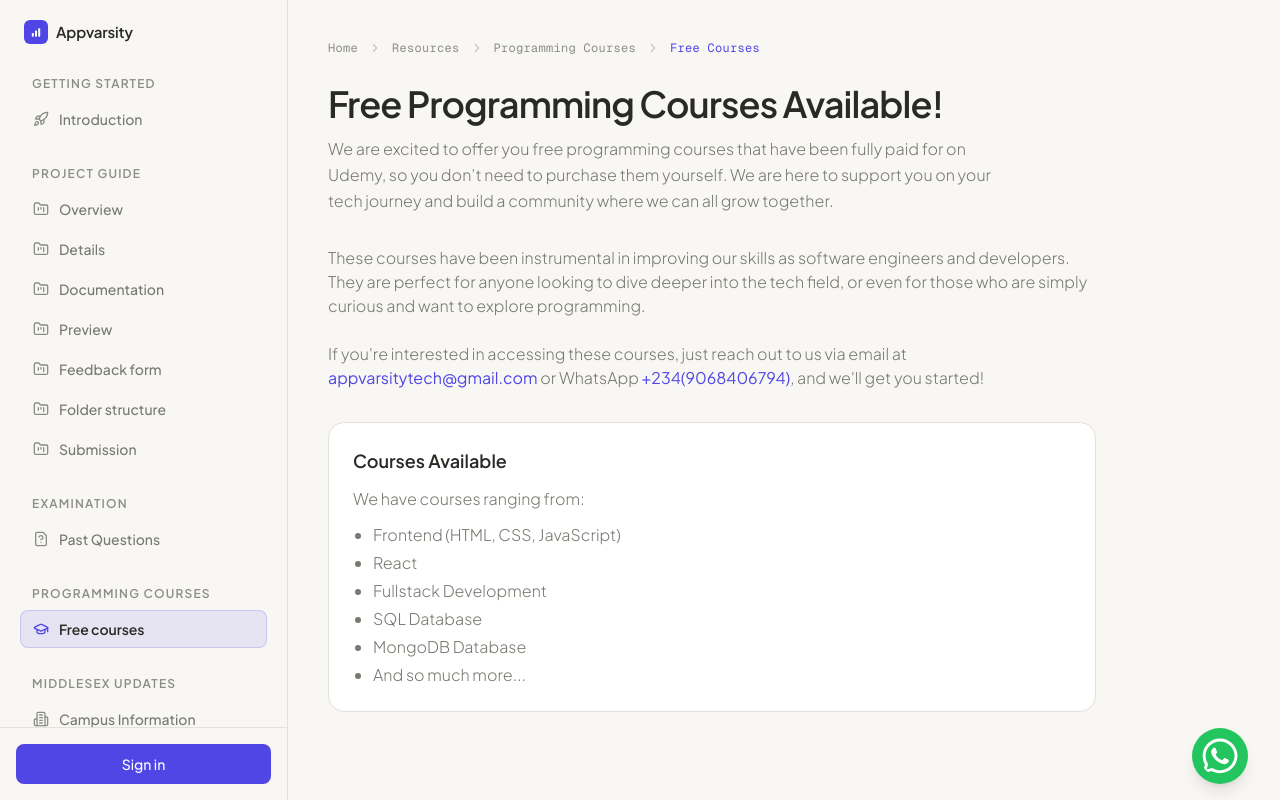
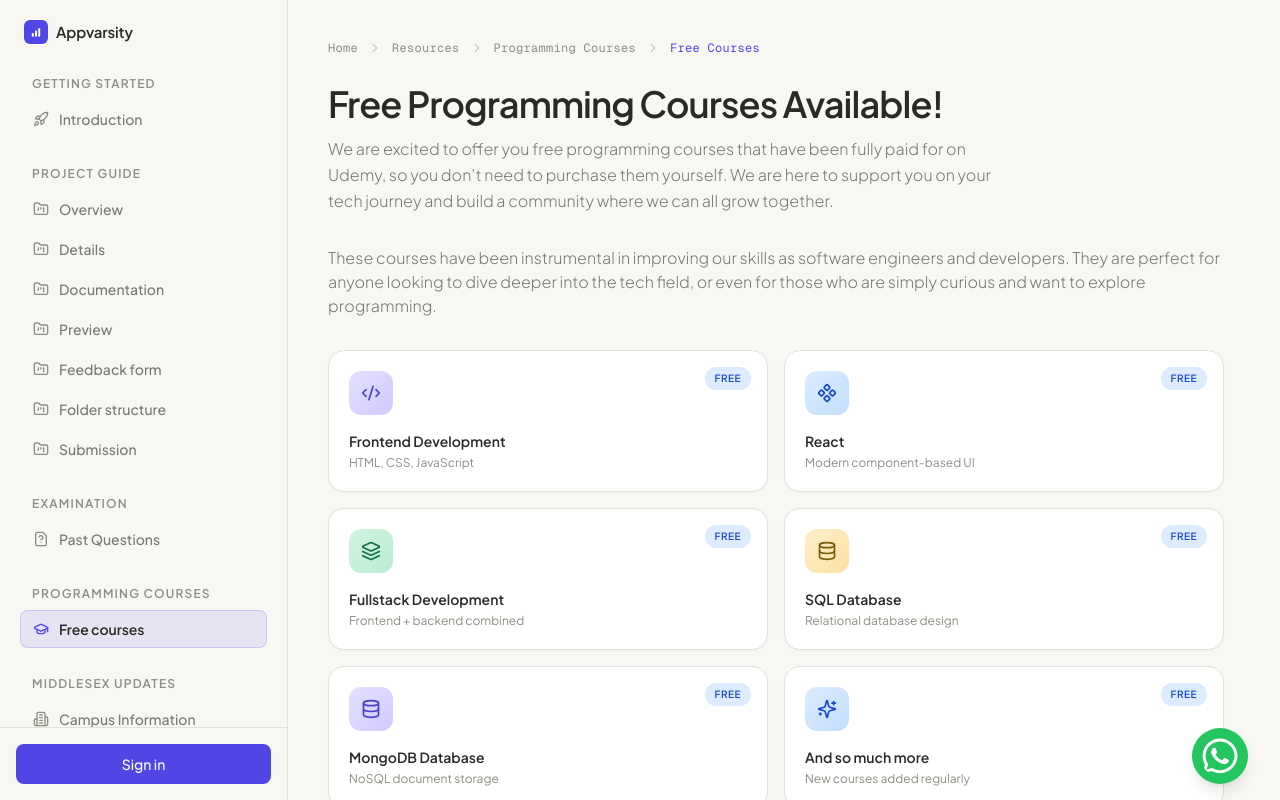
Before and after one commit to somkenemuscle/AppVarsity, a Next.js app: page /resources/programmingcourses/courses in a window 1280 px wide. Built offline with nearby package versions, Linux system fonts and the light colour scheme; no server answers.

Commit message:
Redesign past questions, courses, and campus info pages with premium card UI

```diff
--- a/app/(root)/resources/middlesex/information/page.tsx
+++ b/app/(root)/resources/middlesex/information/page.tsx
@@ -1,24 +1,47 @@
 import PageHeader from "@/components/shared/PageHeader"
 import Link from "next/link"
+import { Construction, Mail, MessageCircle } from "lucide-react"
 
 function MiddlesexInformationPage() {
     return (
-        <div className="lg:max-w-3xl">
+        <div className="lg:max-w-4xl">
             <PageHeader
                 pageSubheading="Middlesex Updates"
                 page='Campus Information'
-                title="Campus Information: Coming Soon!"
+                title="Campus Information"
             />
-            <p className="text-[#777970] font-light">
-                We are currently in the process of gathering and organizing
-                valuable information about Middlesex University, which will be available to you shortly.
-                In the meantime, if you have any questions or need assistance, feel free to reach out to us via
-                <Link href="mailto:appvarsitytech@gmail.com"><span className='font-normal hover:underline text-[#4f46e5]'> appvarsitytech@gmail.com </span></Link>
-                ||
-                <Link href='https://wa.me/2349068406794'><span className='text-[#4f46e5] hover:underline font-normal'> +234(9068406794) </span></Link>
-                . Our team is here to help with any inquiries you might have which will be
-                coming from a students perspective.
-            </p>
+
+            <div className="flex flex-col items-center rounded-3xl border border-[#e2e1da] bg-white px-6 py-16 text-center shadow-[0_1px_2px_rgba(41,42,38,0.03)]">
+                <span className="flex h-14 w-14 items-center justify-center rounded-2xl bg-gradient-to-br from-[#fdeecb] to-[#fbe1a3] text-[#7a5c0e]">
+                    <Construction className="h-6 w-6" />
+                </span>
+                <h2 className="mt-6 font-display text-xl font-semibold text-[#292a26]">Coming Soon</h2>
+                <p className="mt-3 max-w-md text-sm leading-relaxed text-[#777970]">
+                    We are currently in the process of gathering and organizing valuable information
+                    about Middlesex University, which will be available to you shortly.
+                </p>
+                <p className="mt-2 max-w-md text-sm leading-relaxed text-[#777970]">
+                    In the meantime, if you have any questions or need assistance, feel free to reach out.
+                    Our team is here to help with any inquiries you might have, coming from a student's perspective.
+                </p>
+
+                <div className="mt-7 flex flex-wrap justify-center gap-3">
+                    <Link
+                        href="mailto:appvarsitytech@gmail.com"
+                        className="inline-flex items-center gap-2 rounded-lg border border-[#e2e1da] px-4 py-2.5 text-sm font-medium text-[#292a26] transition-colors hover:bg-[#efeee9]"
+                    >
+                        <Mail className="h-4 w-4" /> appvarsitytech@gmail.com
+                    </Link>
+                    <Link
+                        href="https://wa.me/2349068406794"
+                        target="_blank"
+                        rel="noopener noreferrer"
+                        className="inline-flex items-center gap-2 rounded-lg bg-[#4f46e5] px-4 py-2.5 text-sm font-medium text-white transition-colors hover:bg-[#6366f1]"
+                    >
+                        <MessageCircle className="h-4 w-4" /> +234 906 840 6794
+                    </Link>
+                </div>
+            </div>
         </div>
     )
 }
--- a/app/(root)/resources/programmingcourses/courses/page.tsx
+++ b/app/(root)/resources/programmingcourses/courses/page.tsx
@@ -1,9 +1,19 @@
 import PageHeader from "@/components/shared/PageHeader"
 import Link from "next/link"
+import { Code2, Component, Layers, Database, Sparkles, Mail, MessageCircle } from "lucide-react"
+
+const courses = [
+    { name: "Frontend Development", detail: "HTML, CSS, JavaScript", icon: Code2, chip: "bg-gradient-to-br from-[#e4e1ff] to-[#cfc9ff] text-[#4c3fc9]" },
+    { name: "React", detail: "Modern component-based UI", icon: Component, chip: "bg-gradient-to-br from-[#dcecfe] to-[#c2ddfd] text-[#1a49c4]" },
+    { name: "Fullstack Development", detail: "Frontend + backend combined", icon: Layers, chip: "bg-gradient-to-br from-[#d3f3e2] to-[#b8ecd0] text-[#12704c]" },
+    { name: "SQL Database", detail: "Relational database design", icon: Database, chip: "bg-gradient-to-br from-[#fdeecb] to-[#fbe1a3] text-[#7a5c0e]" },
+    { name: "MongoDB Database", detail: "NoSQL document storage", icon: Database, chip: "bg-gradient-to-br from-[#e4e1ff] to-[#cfc9ff] text-[#4c3fc9]" },
+    { name: "And so much more", detail: "New courses added regularly", icon: Sparkles, chip: "bg-gradient-to-br from-[#dcecfe] to-[#c2ddfd] text-[#1a49c4]" },
+]
 
 function ProgrammingCoursesPage() {
     return (
-        <div className="lg:max-w-3xl">
+        <div className="lg:max-w-4xl">
             <PageHeader
                 pageSubheading="Programming Courses"
                 page='Free Courses'
@@ -11,29 +21,51 @@ function ProgrammingCoursesPage() {
                 description="We are excited to offer you free programming courses that have been fully paid for on Udemy, so you don’t need to purchase them yourself. We are here to support you on your tech journey and build a community where we can all grow together."
             />
 
-            <p className="font-light mb-6 text-[#777970]">
+            <p className="font-light mb-8 text-[#777970]">
                 These courses have been instrumental in improving our skills as software engineers
                 and developers. They are perfect for anyone looking to dive deeper into the tech
                 field, or even for those who are simply curious and want to explore programming.
             </p>
 
-            <p className="font-light mb-8 text-[#777970]">
-                If you're interested in accessing these courses, just reach out to us via
-                email at <Link href="mailto:appvarsitytech@gmail.com"><span className='font-normal hover:underline text-[#4f46e5]'>appvarsitytech@gmail.com </span></Link>
-                or WhatsApp <Link href='https://wa.me/2349068406794'><span className='text-[#4f46e5] hover:underline font-normal'> +234(9068406794)</span></Link>, and we'll get you started!
-            </p>
+            <div className="grid grid-cols-1 sm:grid-cols-2 gap-4">
+                {courses.map((course) => (
+                    <div
+                        key={course.name}
+                        className="group relative flex flex-col rounded-2xl border border-[#e2e1da] bg-white p-5 shadow-[0_1px_2px_rgba(41,42,38,0.03)] transition-all duration-300 ease-out hover:-translate-y-1 hover:shadow-[0_16px_32px_-16px_rgba(79,70,229,0.2)]"
+                    >
+                        <span className="absolute top-4 right-4 rounded-full bg-[#dcecfe] px-2.5 py-1 text-[10px] font-semibold uppercase tracking-[0.05em] text-[#1a49c4]">
+                            Free
+                        </span>
+                        <span className={`flex h-11 w-11 items-center justify-center rounded-xl transition-transform duration-300 group-hover:scale-105 ${course.chip}`}>
+                            <course.icon className="h-5 w-5" />
+                        </span>
+                        <h3 className="mt-4 text-sm font-semibold text-[#292a26]">{course.name}</h3>
+                        <p className="mt-1 text-xs text-[#8c8e84]">{course.detail}</p>
+                    </div>
+                ))}
+            </div>
 
-            <div className="rounded-2xl border border-[#e2e1da] bg-white p-6">
-                <h2 className="text-lg font-semibold text-[#292a26] mb-3">Courses Available</h2>
-                <p className="text-[#777970] font-light mb-3">We have courses ranging from:</p>
-                <ul className="text-[#777970] font-light list-disc ml-5 space-y-1">
-                    <li>Frontend (HTML, CSS, JavaScript)</li>
-                    <li>React</li>
-                    <li>Fullstack Development</li>
-                    <li>SQL Database</li>
-                    <li>MongoDB Database</li>
-                    <li>And so much more...</li>
-                </ul>
+            <div className="mt-8 flex flex-col gap-4 rounded-2xl border border-[#e2e1da] bg-white p-6 sm:flex-row sm:items-center sm:justify-between">
+                <div>
+                    <p className="text-sm font-semibold text-[#292a26]">Want access to these courses?</p>
+                    <p className="mt-1 text-sm text-[#777970]">Reach out and we'll get you started right away.</p>
+                </div>
+                <div className="flex gap-2">
+                    <Link
+                        href="mailto:appvarsitytech@gmail.com"
+                        className="inline-flex items-center gap-2 rounded-lg border border-[#e2e1da] px-4 py-2.5 text-sm font-medium text-[#292a26] transition-colors hover:bg-[#efeee9]"
+                    >
+                        <Mail className="h-4 w-4" /> Email
+                    </Link>
+                    <Link
+                        href="https://wa.me/2349068406794"
+                        target="_blank"
+                        rel="noopener noreferrer"
+                        className="inline-flex items-center gap-2 rounded-lg bg-[#4f46e5] px-4 py-2.5 text-sm font-medium text-white transition-colors hover:bg-[#6366f1]"
+                    >
+                        <MessageCircle className="h-4 w-4" /> WhatsApp
+                    </Link>
+                </div>
             </div>
         </div>
     )
```
Also changed, not shown: app/(root)/resources/examination/pastquestions/page.tsx (+30 -16 lines).
